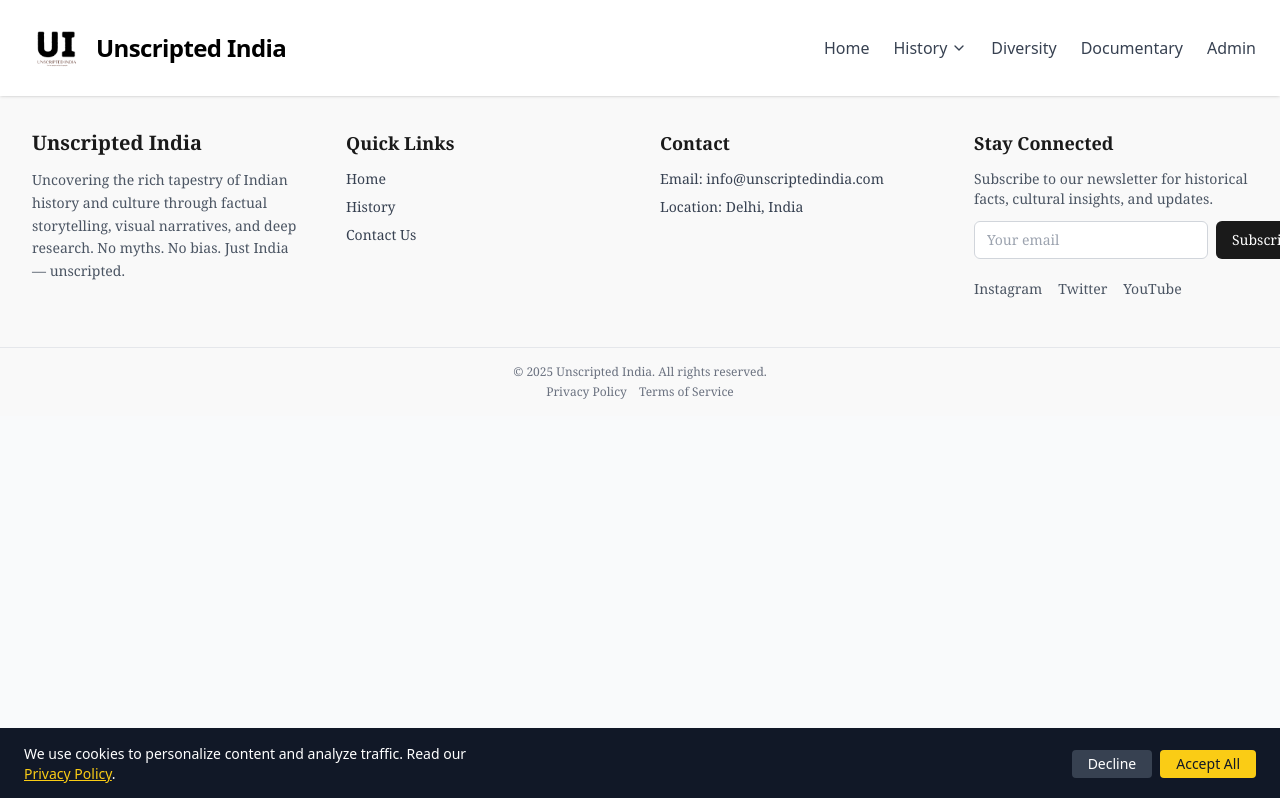
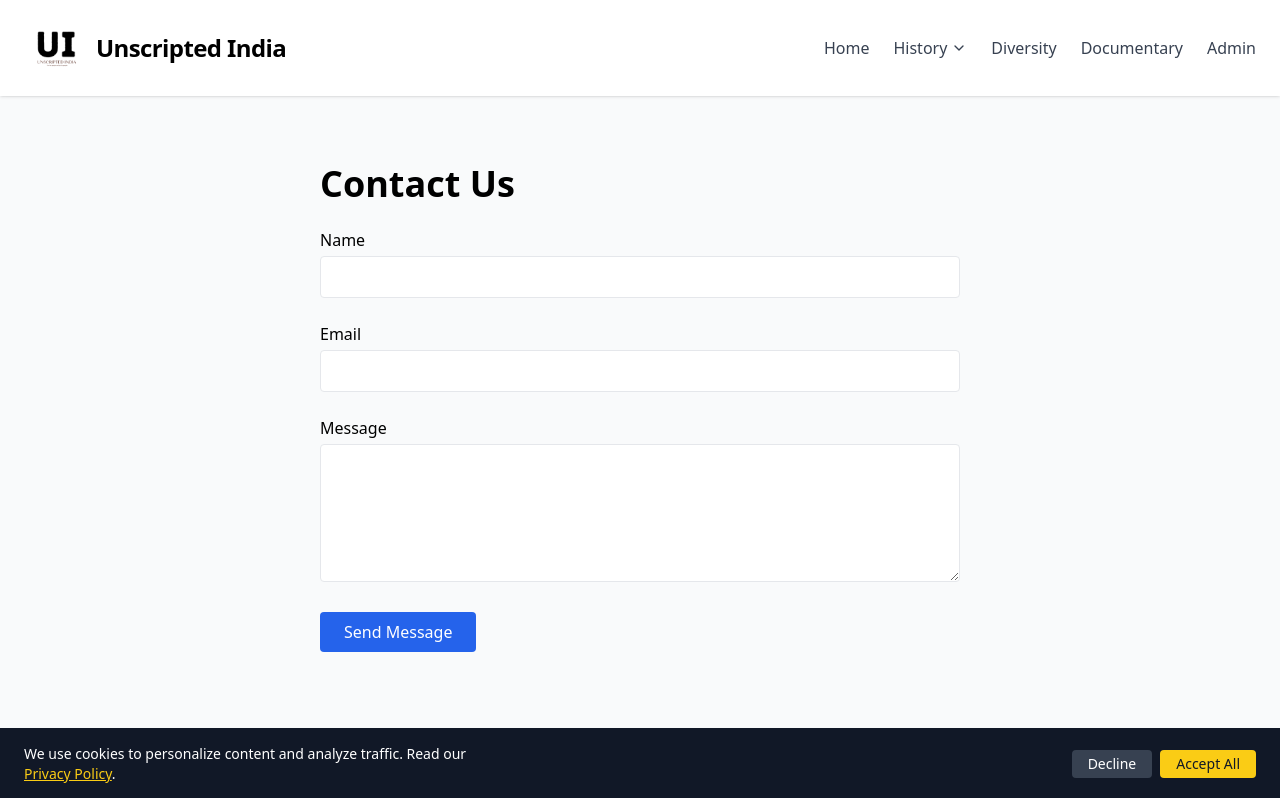
Before and after one commit to aasifazlan/ui-frontend, a React (Vite) app: page /contact in a window 1280 px wide. Shown: the top 798 px of the page. Built offline with nearby package versions, Linux system fonts and the light colour scheme.

Commit message:
contactForm

```diff
--- a/src/App.jsx
+++ b/src/App.jsx
@@ -16,6 +16,8 @@ import AncientHistory from "./pages/history/AncientHistory";
 import MedievalHistory from "./pages/history/MedievalHistory";
 import ModernHistory from "./pages/history/ModernHistory";
 import HistoryArticles from "./pages/history/HistoryArticles";
+import ContactForm from './pages/Contact';
+import History from './pages/History';
 // Placeholder pages
 
 const Diversity = () => <div className="p-6">🌍 Diversity Page Coming Soon</div>;
@@ -48,6 +50,8 @@ function App() {
             <Route path="/history/medieval" element={<MedievalHistory />} />
             <Route path="/history/modern" element={<ModernHistory />} />
             <Route path="/history/articles" element={<HistoryArticles />} />
+            <Route path="/history" element={<History/>} />
+            <Route path='/contact' element={<ContactForm/>}/>
           </Routes>
         </main>
         <CookieConsentBanner/>
--- /dev/null
+++ b/src/pages/Contact.jsx
@@ -0,0 +1,104 @@
+import React, { useState } from 'react';
+
+const ContactForm = () => {
+  const [formData, setFormData] = useState({ name: '', email: '', message: '' });
+  const [submitted, setSubmitted] = useState(false);
+  const [error, setError] = useState('');
+
+  const handleChange = e => {
+    const { name, value } = e.target;
+    setFormData(prev => ({ ...prev, [name]: value }));
+  };
+
+  const handleSubmit = async e => {
+    e.preventDefault();
+    setError('');
+    setSubmitted(false);
+
+    try {
+      const res = await fetch('/api/contact', {
+        method: 'POST',
+        headers: { 'Content-Type': 'application/json' },
+        body: JSON.stringify(formData),
+      });
+
+      const data = await res.json();
+
+      if (res.ok) {
+        setSubmitted(true);
+        setFormData({ name: '', email: '', message: '' });
+      } else {
+        throw new Error(data.message || 'Something went wrong.');
+      }
+    } catch (err) {
+      setError(err.message);
+    }
+  };
+
+  return (
+    <div className="max-w-2xl mt-20 mx-auto px-4 py-20">
+      <h1 className="text-4xl font-bold mb-6">Contact Us</h1>
+
+      {submitted && (
+        <div className="text-green-600 text-lg font-medium mb-6">
+          Thank you for reaching out! We'll get back to you soon.
+        </div>
+      )}
+
+      {error && (
+        <div className="text-red-600 text-lg font-medium mb-6">
+          {error}
+        </div>
+      )}
+
+      {!submitted && (
+        <form onSubmit={handleSubmit} className="space-y-6">
+          <div>
+            <label className="block mb-1 font-medium">Name</label>
+            <input
+              type="text"
+              name="name"
+              required
+              className="w-full border px-4 py-2 rounded"
+              onChange={handleChange}
+              value={formData.name}
+            />
+          </div>
+
+          <div>
+            <label className="block mb-1 font-medium">Email</label>
+            <input
+              type="email"
+              name="email"
+              required
+              className="w-full border px-4 py-2 rounded"
+              onChange={handleChange}
+              value={formData.email}
+            />
+          </div>
+
+          <div>
+            <label className="block mb-1 font-medium">Message</label>
+            <textarea
+              name="message"
+              rows="5"
+              required
+              className="w-full border px-4 py-2 rounded"
+              onChange={handleChange}
+              value={formData.message}
+            ></textarea>
+          </div>
+
+          <button
+            type="submit"
+            className="bg-blue-600 text-white px-6 py-2 rounded hover:bg-blue-700 transition"
+          >
+            Send Message
+          </button>
+        </form>
+      )}
+    </div>
+  );
+};
+
+export default ContactForm;
--- /dev/null
+++ b/src/pages/History.jsx
@@ -0,0 +1,72 @@
+// src/pages/History.jsx
+import { useNavigate } from "react-router-dom";
+
+const History = () => {
+  const navigate = useNavigate();
+
+  const timelines = [
+    { label: "Ancient History", value: "ancient" },
+    { label: "Medieval History", value: "medieval" },
+    { label: "Modern History", value: "modern" },
+  ];
+
+  return (
+    <div className="mt-32 px-4 md:px-8">
+      <div className="lg:hidden mb-6">
+        <h2 className="text-2xl font-bold mb-4">Explore Indian History</h2>
+        <div className="grid grid-cols-2 gap-3">
+          {timelines.map((t) => (
+            <button
+              key={t.value}
+              onClick={() => navigate(`/history/${t.value}`)}
+              className="px-4 py-2 bg-blue-600 text-white text-sm rounded-md hover:bg-blue-700"
+            >
+              {t.label}
+            </button>
+          ))}
+        </div>
+      </div>
+
+      <div className="flex flex-col lg:flex-row gap-8">
+        <aside className="hidden lg:block lg:w-1/4 bg-gray-100 p-6 sticky top-20 self-start h-max">
+          <h2 className="text-2xl font-bold mb-6">Explore Indian History</h2>
+          <div className="flex flex-col gap-4">
+            {timelines.map((t) => (
+              <button
+                key={t.value}
+                onClick={() => navigate(`/history/${t.value}`)}
+                className="px-4 py-2 bg-blue-600 text-white text-sm rounded-md hover:bg-blue-700 text-left"
+              >
+                {t.label}
+              </button>
+            ))}
+          </div>
+        </aside>
+
+        <main className="w-full lg:w-3/4">
+          <h1 className="text-3xl font-bold mb-6">History of India</h1>
+          <p className="text-gray-700 mb-6">
+            Journey through time as we explore India's rich historical tapestry — from the dawn of civilization to the post-independence era. Click on any timeline to delve deeper.
+          </p>
+
+          <div className="grid grid-cols-1 sm:grid-cols-2 gap-6">
+            {timelines.map((t) => (
+              <div
+                key={t.value}
+                className="border p-4 rounded-lg shadow-md bg-white hover:bg-gray-50 cursor-pointer"
+                onClick={() => navigate(`/history/${t.value}`)}
+              >
+                <h3 className="text-xl font-semibold mb-2">{t.label}</h3>
+                <p className="text-gray-600">
+                  Learn about key events, empires, movements, and cultural shifts from the {t.label.toLowerCase()}.
+                </p>
+              </div>
+            ))}
+          </div>
+        </main>
+      </div>
+    </div>
+  );
+};
+
+export default History;
```
